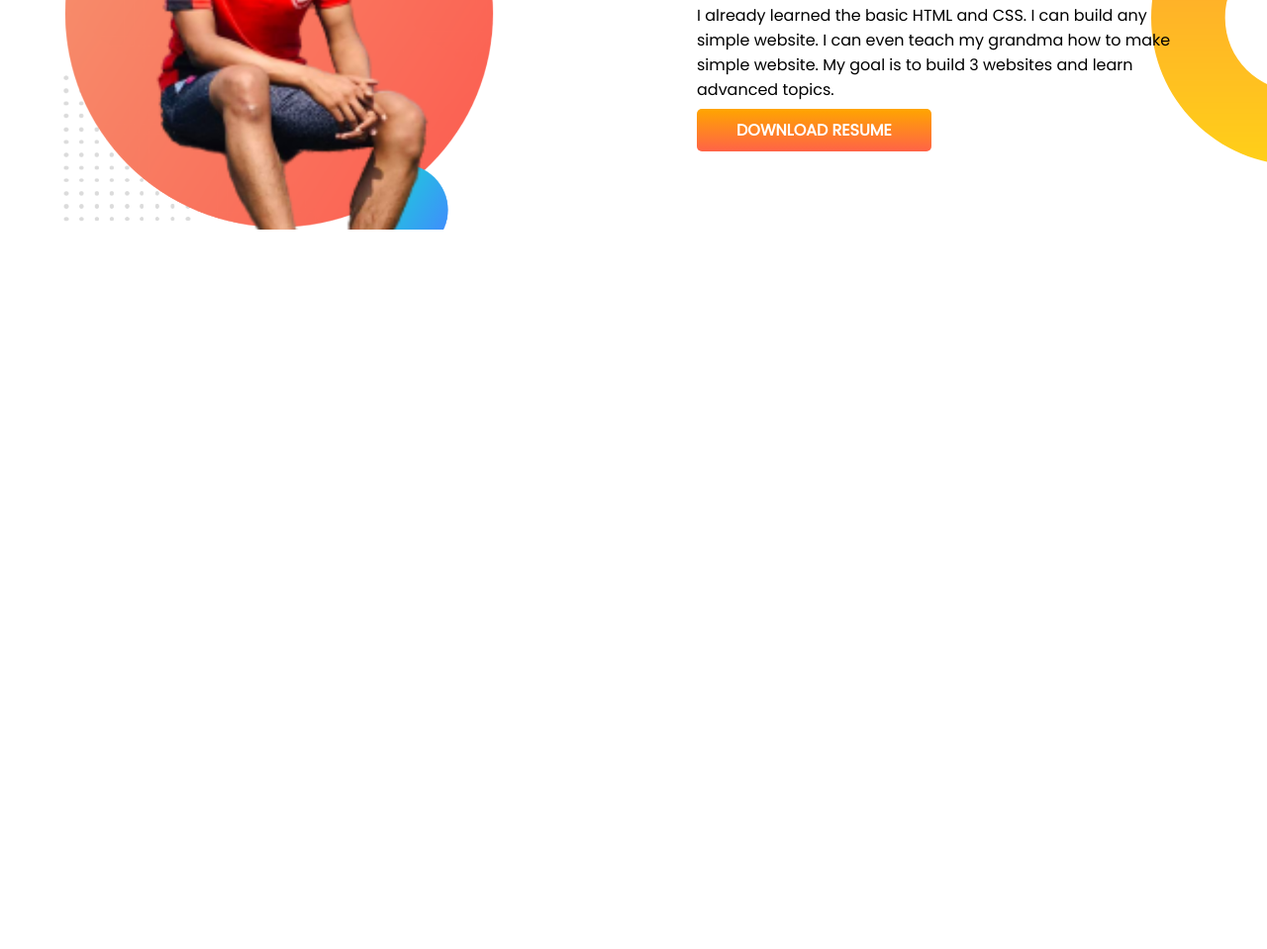
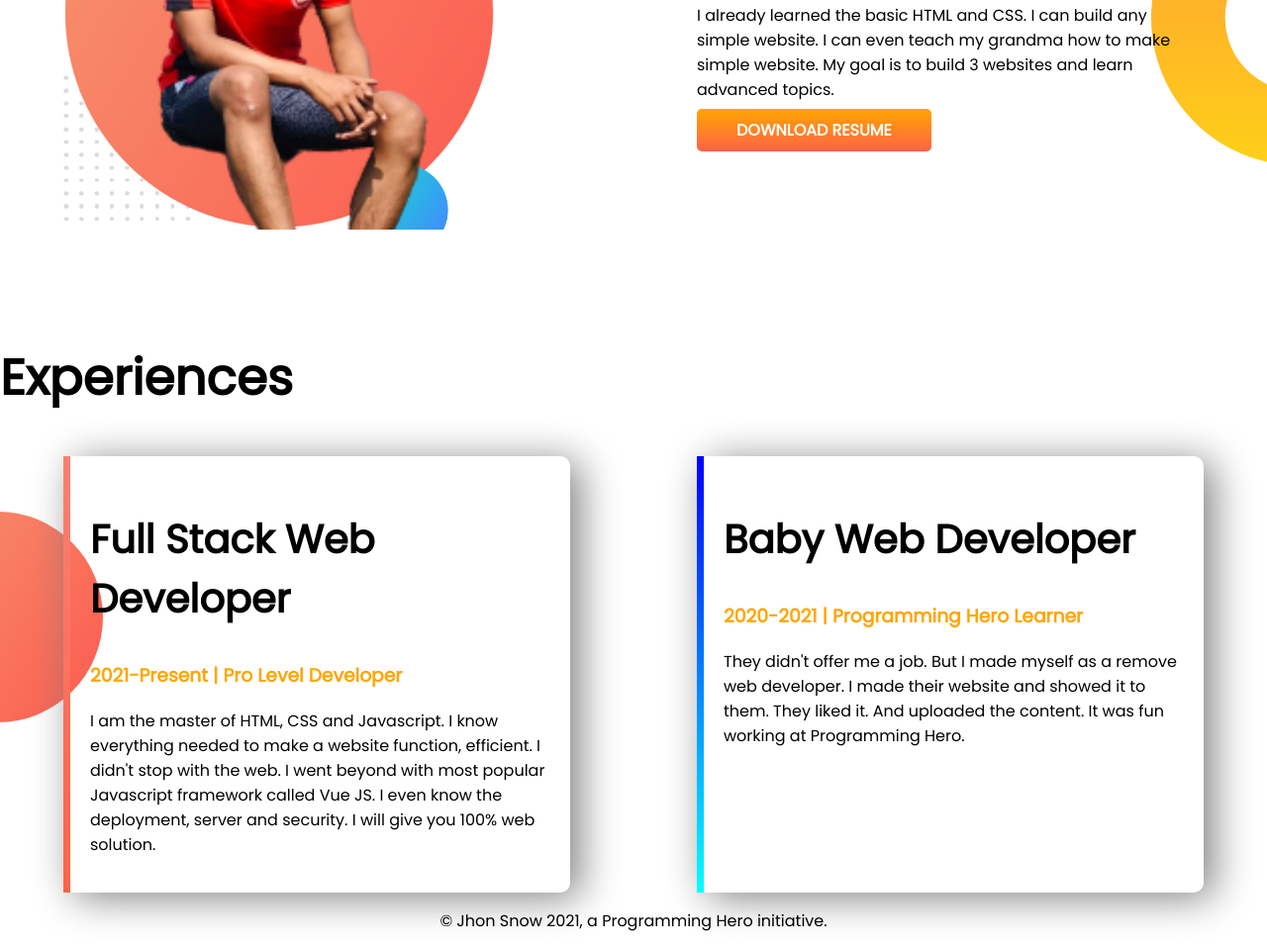
Before and after one commit to FahimAhmed07/DEVELOPER.PORTFOLIO, a plain HTML site: page index.html in a window 1280 px wide. Shown: the part 746-1705 px from the top of the page at 99% size. Before the commit the page ends 1049 px from the top, so only its background shows below. Drawn offline with Linux system fonts and the light colour scheme.

Commit message:
everything added

```diff
--- a/index.html
+++ b/index.html
@@ -13,7 +13,8 @@
 </head>
 
 <body>
-    <section class="top-banner">
+
+    <section class="top-banner flexible-container">
         <div class="half-width">
             <h1>Welcome to</h1>
             <h1><span class="orange-color">Fahim Ahmed</span> World</h1>
@@ -33,7 +34,7 @@
             <img src="my-bg.png" alt="here is a picture of author">
         </div>
     </section>
-    <section class="dream-big">
+    <section class="dream-big flexible-container">
         <div class="big">
             <img src="my-bg.png" alt="here is another picture of author">
         </div>
@@ -48,6 +49,35 @@
 
         </div>
     </section>
+    <section class="experience">
+        <h1>Experiences</h1>
+        <div class="flexible-container">
+            <div id="expo" class="web-dev">
+                <h2>Full Stack Web Developer</h2>
+                <h3 class="orange-color">2021-Present | Pro Level Developer</h3>
+                <p>I am the master of HTML, CSS and Javascript. I know everything needed to make a website function,
+                    efficient. I didn't stop with the web. I went beyond with most popular Javascript framework called
+                    Vue
+                    JS. I even know the deployment, server and security. I will give you 100% web solution.
+
+                </p>
+            </div>
+            <div id="despo" class="web-dev">
+                <h2>Baby Web Developer</h2>
+                <h3 class="orange-color">2020-2021 | Programming Hero Learner</h3>
+                <p>They didn't offer me a job. But I made myself as a remove web developer. I made their website and
+                    showed
+                    it to them. They liked it. And uploaded the content. It was fun working at Programming Hero.
+
+
+
+                </p>
+            </div>
+        </div>
+    </section>
+    <footer>
+        <p>© Jhon Snow 2021, a Programming Hero initiative.</p>
+    </footer>
 
 </body>
 
--- a/style.css
+++ b/style.css
@@ -11,11 +11,12 @@ body{
 
     padding-left: 5%;
 }
-section{
+.flexible-container{
     display: flex;
 }
 .half-width img{
     width: 70%;
+
 }
 .link-button{
     text-decoration: none;
@@ -27,6 +28,9 @@ section{
 }
 h1{
     font-size: 50px;
+}
+h2{
+    font-size: 40px;
 }
 .top-banner{
     background-image: url(images/top-banner.png);
@@ -46,3 +50,33 @@ h1{
     background-repeat: no-repeat;
     background-position: right;
 }
+.web-dev{
+    width: 40%;
+    margin-left: 5%;
+    margin-right: 5%;
+    padding-left: 20px;
+    padding: 20px;
+    box-shadow: 10px 5px 40px grey;
+    border-radius: 10px;
+
+}
+.experience{
+    background-image: url(images/exp-bg.png);
+    background-repeat: no-repeat;
+    background-position: left;
+
+}
+#despo{
+    border-left: 7px solid;
+    border-image: linear-gradient(blue, cyan);
+    border-image-slice: 1;
+
+}
+#expo{
+    border-left: 7px solid;
+    border-image: linear-gradient(salmon, tomato);
+    border-image-slice: 1;
+}
+footer p{
+    text-align: center;
+}
```
